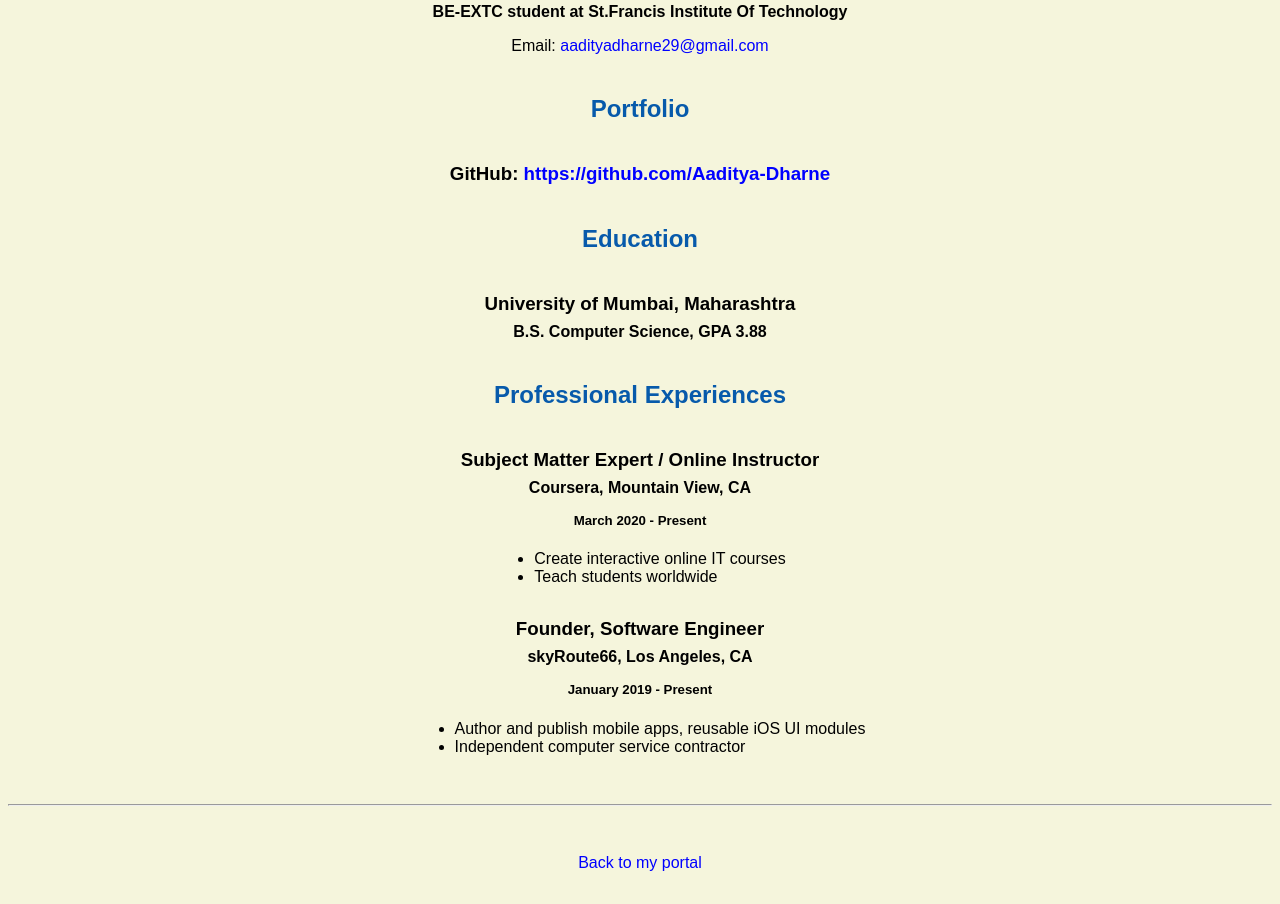
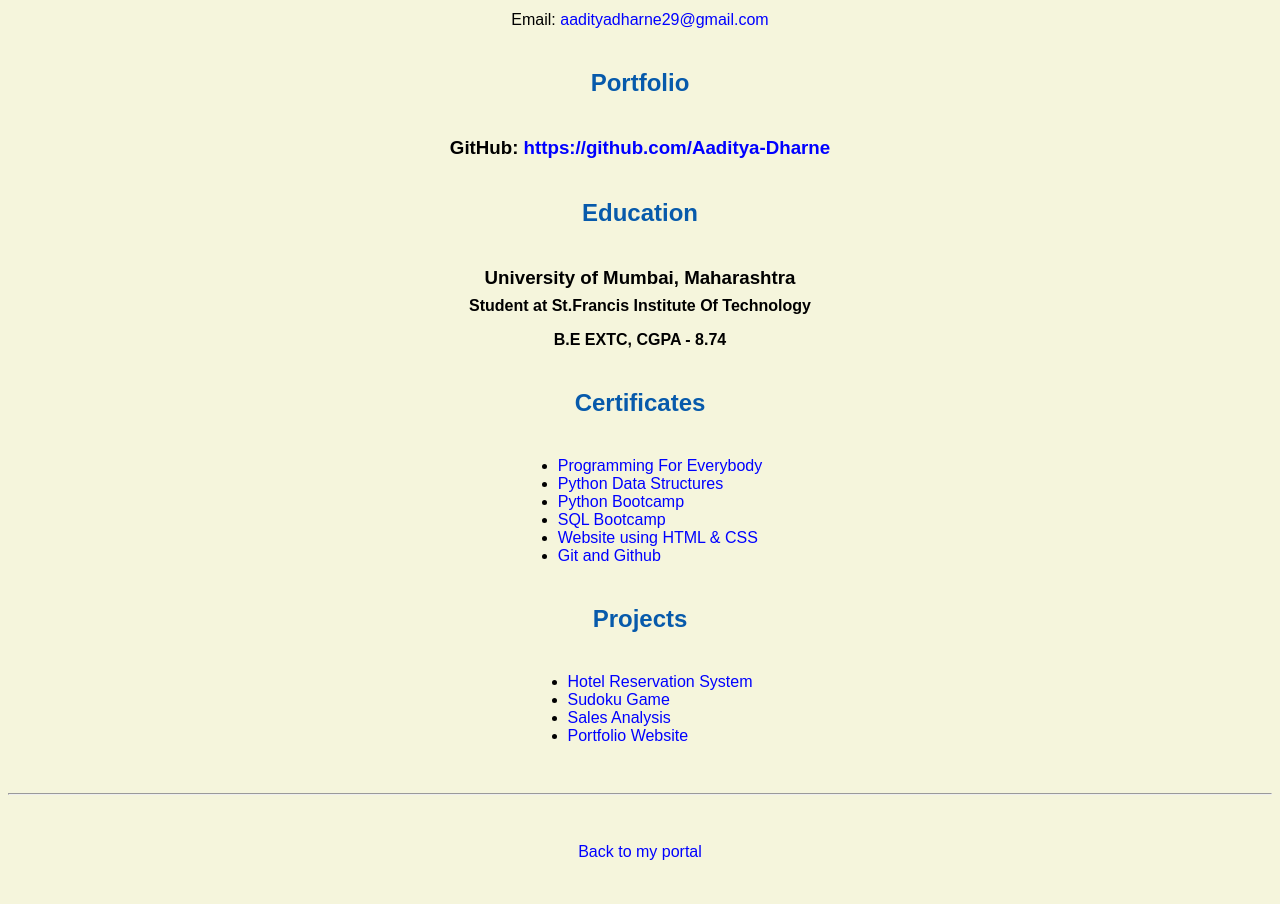
Before and after one commit to Aaditya-Dharne/Aaditya-Dharne.github.io, a plain HTML site: page resume.html in a window 1280 px wide. Shown: the part 484-1388 px from the top of the page. Drawn offline with Linux system fonts and the light colour scheme.

Commit message:
Update resume.html

```diff
--- a/resume.html
+++ b/resume.html
@@ -24,7 +24,6 @@
     <img src="images/headshot.jpg" alt="Aaditya's headshot" width="20%">
 
     <h1>Aaditya Dharne</h1>
-    <h4>BE-EXTC student at St.Francis Institute Of Technology</h4>
 
     <p>Email: <a href="mailto:aadityadharne29@gmail.com" target="_blank">aadityadharne29@gmail.com</a></p>
     <!-- don't post physical address, personal phone number or other personal information on the web! -->
@@ -35,24 +34,35 @@
     <h2>Education</h2>
 
     <h3>University of Mumbai, Maharashtra</h3>
-    <h4>B.S. Computer Science, GPA 3.88</h4>
+    <h4>Student at St.Francis Institute Of Technology</h4>
+    <h4>B.E EXTC, CGPA - 8.74</h4>
 
-    <h2>Professional Experiences</h2>
-
-    <h3>Subject Matter Expert / Online Instructor</h3>
-    <h4>Coursera, Mountain View, CA</h4>
-    <h5>March 2020 - Present</h5>
+    <h2>Certificates</h2>
       <ul>
-        <li>Create interactive online IT courses</li>
-        <li>Teach students worldwide</li>
+        <li><a href="https://www.coursera.org/account/accomplishments/verify/FMRY7WLLAYYA">
+        Programming For Everybody</a></li>
+        <li><a href="https://www.coursera.org/account/accomplishments/verify/SKSG6F6S7K77">
+          Python Data Structures</a></li>
+        <li><a href="https://www.udemy.com/certificate/UC-9811c89c-37f3-453a-928d-ce55b039b329/">
+          Python Bootcamp</a></li>
+        <li><a href="https://www.udemy.com/certificate/UC-698c90cc-87ad-4df9-b5fb-03ed791b5e9c/">
+          SQL Bootcamp</a></li>
+        <li><a href="https://www.coursera.org/account/accomplishments/verify/DCD53VUA3AQX">
+          Website using HTML & CSS</a></li>
+        <li><a href="https://www.coursera.org/account/accomplishments/verify/WTFHYLUEQ9K5">
+          Git and Github</a></li>
       </ul>
 
-    <h3>Founder, Software Engineer</h3>
-    <h4>skyRoute66, Los Angeles, CA</h4>
-    <h5>January 2019 - Present</h5>
+      <h2>Projects</h2>
       <ul>
-        <li>Author and publish mobile apps, reusable iOS UI modules</li>
-        <li>Independent computer service contractor</li>
+        <li><a href="https://github.com/Aaditya-Dharne/Hotel-reservation-system_DBMS">
+          Hotel Reservation System</a></li>
+        <li><a href="https://github.com/Aaditya-Dharne/Sudoku_game">
+          Sudoku Game</a></li>
+        <li><a href="https://github.com/Aaditya-Dharne/Sales_Analysis">
+          Sales Analysis</a></li>
+        <li><a href="https://github.com/Aaditya-Dharne/Aaditya-Dharne.github.io">
+          Portfolio Website</a></li>
       </ul>
   </body>
 
```
